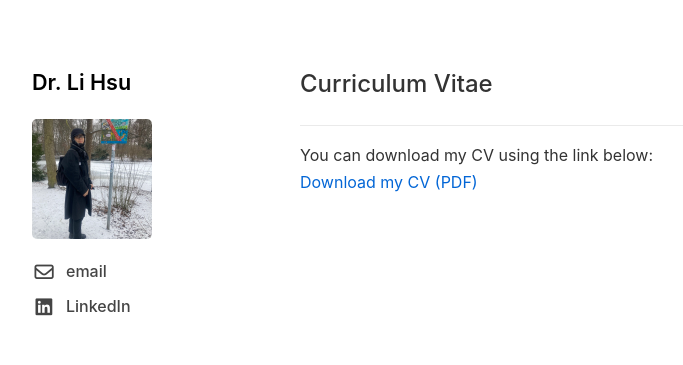
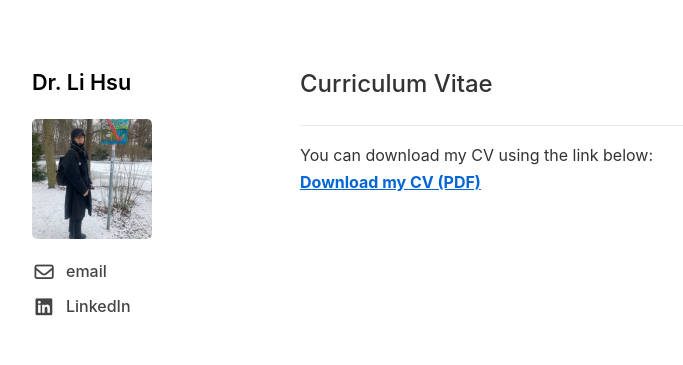
Before and after one commit to lorenzlhsu/lorenzlhsu.github.io, a Jekyll site: the page built from cv.md, in a window 1280 px wide. Shown: the top 365 px of the page, without its empty margins (133-816 px from the left). Built offline with Jekyll 4.4.1, drawn with Linux system fonts in a browser that asks for light colours.

Commit message:
Update cv.md

```diff
--- a/cv.md
+++ b/cv.md
@@ -6,4 +6,4 @@ title: CV
 
 <div style="border-top: 1px solid #eaeaea; margin: 0.5rem 0 1rem 0;"></div>
 You can download my CV using the link below:<br>
-[Download my CV (PDF)](/assets/CV_LiHsu_P0626.pdf)
+<a href="{{ '/assets/CV_LiHsu_P0626.pdf' | relative_url }}" target="_blank" style="color: #0366d6; text-decoration: underline; font-weight: bold;">Download my CV (PDF)</a>
```
